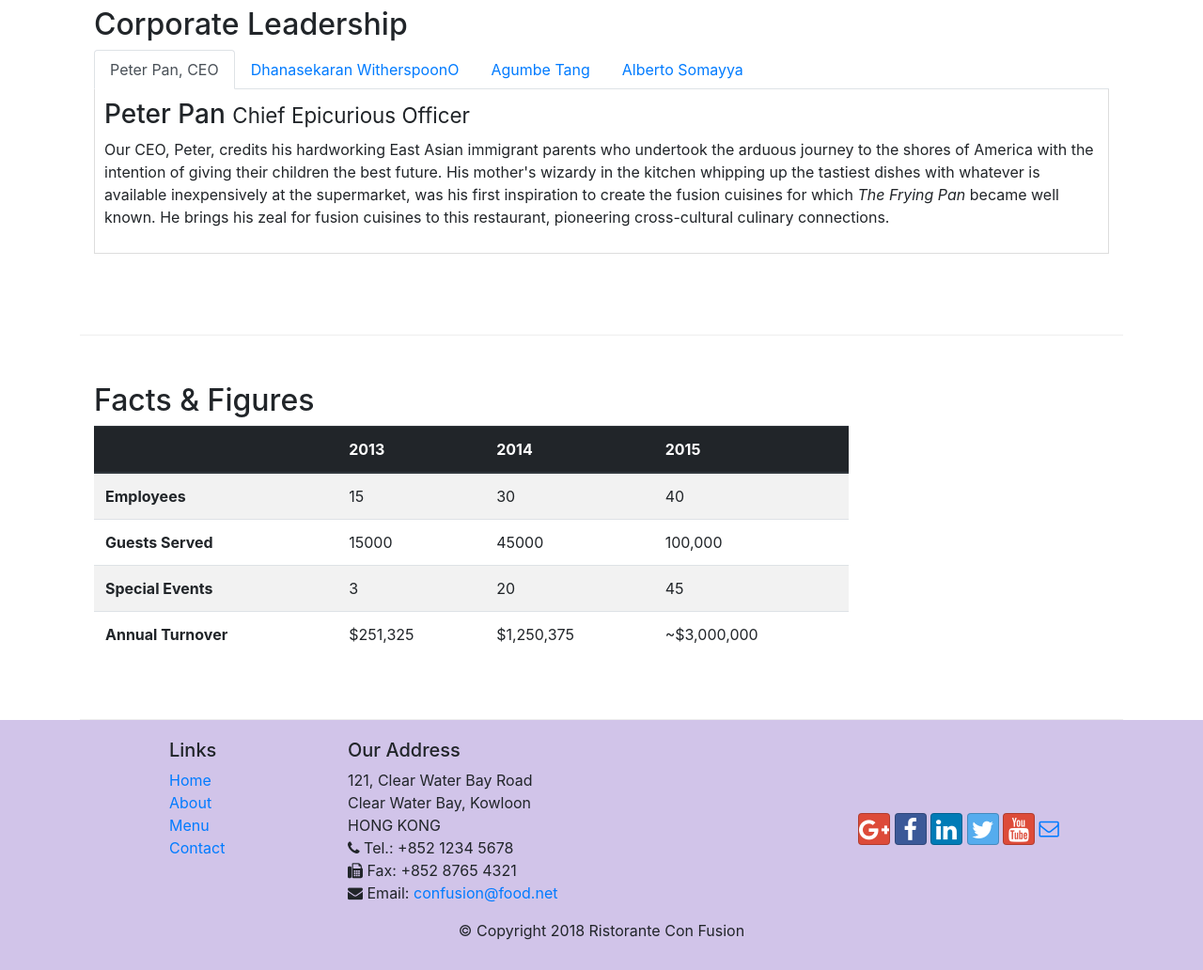
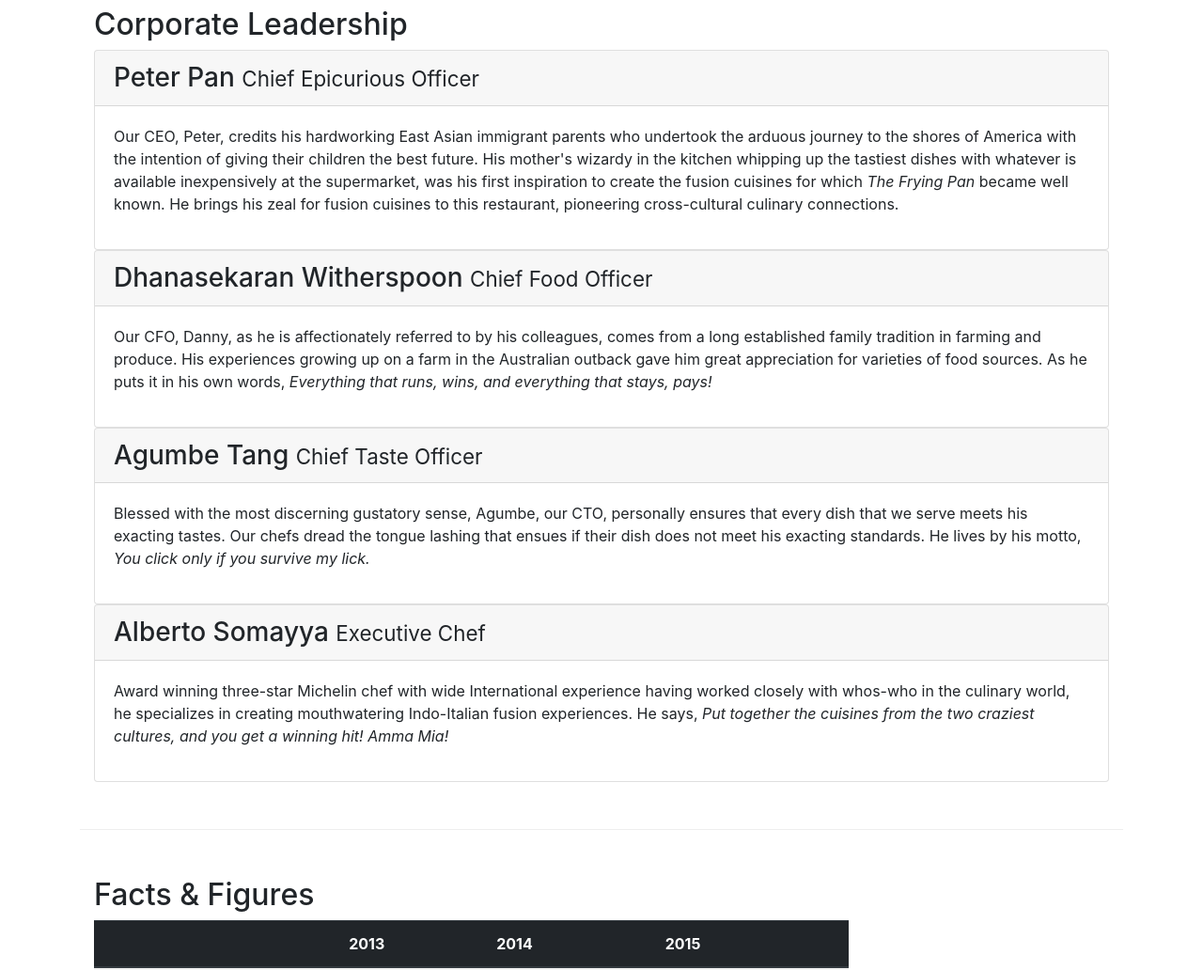
Before and after one commit to BekzhanKaspakov/Coursera-Node.js-and-NPM, a website: page aboutus.html in a window 1280 px wide. Shown: the part 940-1972 px from the top of the page at 94% size. Drawn offline with nearby package versions, Linux system fonts and the light colour scheme.

Commit message:
accordion

```diff
--- a/aboutus.html
+++ b/aboutus.html
@@ -100,36 +100,64 @@
             <div class="col-12 col-sm-12">
                 <h2>Corporate Leadership</h2>
 
-                <ul class="nav nav-tabs">
-                    <li class="nav-item">
-                        <a class="nav-link active" href="#peter" role="tab" data-toggle="tab">Peter Pan, CEO</a>
-                    </li>
-                    <li class="nav-item">
-                        <a class="nav-link" href="#dannyr" role="tab" data-toggle="tab">Dhanasekaran WitherspoonO</a>
-                    </li>
-                    <li class="nav-item">
-                        <a class="nav-link" href="#argumbe" role="tab" data-toggle="tab">Agumbe Tang</a>
-                    </li>
-                    <li class="nav-item">
-                        <a class="nav-link" href="#alberto" role="tab" data-toggle="tab">Alberto Somayya</a>
-                    </li>
-                </ul>
-                <div class="tab-content">
-                    <div role="tabpanel" class="tab-pane fade show active" id="peter">
-                        <h3>Peter Pan <small>Chief Epicurious Officer</small></h3>
-                        <p class="d-none d-sm-block">Our CEO, Peter, credits his hardworking East Asian immigrant parents who undertook the arduous journey to the shores of America with the intention of giving their children the best future. His mother's wizardy in the kitchen whipping up the tastiest dishes with whatever is available inexpensively at the supermarket, was his first inspiration to create the fusion cuisines for which <em>The Frying Pan</em> became well known. He brings his zeal for fusion cuisines to this restaurant, pioneering cross-cultural culinary connections.</p>
+                <div id="accordion">
+                    <div class="card">
+                        <div class="card-header" role="tab" id="peterhead">
+                                <h3 class="mb-0">
+                                    <a data-toggle="collapse" data-target="#peter">
+                                        Peter Pan <small>Chief Epicurious Officer</small>
+                                    </a>
+                                </h3>
+                        </div>
+                        <div role="tabpanel" class="collapse show" id="peter" data-parent="#accordion">
+                            <div class="card-body">
+                                <p class="d-none d-sm-block">Our CEO, Peter, credits his hardworking East Asian immigrant parents who undertook the arduous journey to the shores of America with the intention of giving their children the best future. His mother's wizardy in the kitchen whipping up the tastiest dishes with whatever is available inexpensively at the supermarket, was his first inspiration to create the fusion cuisines for which <em>The Frying Pan</em> became well known. He brings his zeal for fusion cuisines to this restaurant, pioneering cross-cultural culinary connections.</p>
+                            </div>
+
+                        </div>
                     </div>
-                    <div role="tabpanel" class="tab-pane fade show" id="dannyr">
-                        <h3>Dhanasekaran Witherspoon <small>Chief Food Officer</small></h3>
-                        <p class="d-none d-sm-block">Our CFO, Danny, as he is affectionately referred to by his colleagues, comes from a long established family tradition in farming and produce. His experiences growing up on a farm in the Australian outback gave him great appreciation for varieties of food sources. As he puts it in his own words, <em>Everything that runs, wins, and everything that stays, pays!</em></p>
+                    <div class="card">
+                        <div class="card-header" role="tab" id="dannyrhead">
+                                <h3 class="mb-0">
+                                    <a data-toggle="collapse" data-target="#dannyr">
+                                        Dhanasekaran Witherspoon <small>Chief Food Officer</small>
+                                    </a>
+                                </h3>
+                        </div>
+                        <div role="tabpanel" class="collapse show" id="dannyr" data-parent="#accordion">
+                            <div class="card-body">
+                                <p class="d-none d-sm-block">Our CFO, Danny, as he is affectionately referred to by his colleagues, comes from a long established family tradition in farming and produce. His experiences growing up on a farm in the Australian outback gave him great appreciation for varieties of food sources. As he puts it in his own words, <em>Everything that runs, wins, and everything that stays, pays!</em></p>
+                            </div>
+                        </div>
                     </div>
-                    <div role="tabpanel" class="tab-pane fade show" id="argumbe">
-                        <h3>Agumbe Tang <small>Chief Taste Officer</small></h3>
-                        <p class="d-none d-sm-block">Blessed with the most discerning gustatory sense, Agumbe, our CTO, personally ensures that every dish that we serve meets his exacting tastes. Our chefs dread the tongue lashing that ensues if their dish does not meet his exacting standards. He lives by his motto, <em>You click only if you survive my lick.</em></p>
+                    <div class="card">
+                        <div class="card-header" role="tab" id="argumbehead">
+                                <h3 class="mb-0">
+                                    <a data-toggle="collapse" data-target="#argumbe">
+                                        Agumbe Tang <small>Chief Taste Officer</small>                                    </a>
+                                </h3>
+                        </div>
+                        <div role="tabpanel" class="collapse show" id="argumbe" data-parent="#accordion">
+                            <div class="card-body">
+                                <p class="d-none d-sm-block">Blessed with the most discerning gustatory sense, Agumbe, our CTO, personally ensures that every dish that we serve meets his exacting tastes. Our chefs dread the tongue lashing that ensues if their dish does not meet his exacting standards. He lives by his motto, <em>You click only if you survive my lick.</em></p>
+                            </div>
+
+                        </div>
                     </div>
-                    <div role="tabpanel" class="tab-pane fade show" id="alberto">
-                        <h3>Alberto Somayya <small>Executive Chef</small></h3>
-                        <p class="d-none d-sm-block">Award winning three-star Michelin chef with wide International experience having worked closely with whos-who in the culinary world, he specializes in creating mouthwatering Indo-Italian fusion experiences. He says, <em>Put together the cuisines from the two craziest cultures, and you get a winning hit! Amma Mia!</em></p>
+                    <div class="card">
+                        <div class="card-header" role="tab" id="albertohead">
+                                <h3 class="mb-0">
+                                    <a data-toggle="collapse" data-target="#alberto">
+                                        Alberto Somayya <small>Executive Chef</small>
+                                    </a>
+                                </h3>
+                        </div>
+                        <div role="tabpanel" class="collapse show" id="alberto" data-parent="#accordion">
+                            <div class="card-body">
+                                <p class="d-none d-sm-block">Award winning three-star Michelin chef with wide International experience having worked closely with whos-who in the culinary world, he specializes in creating mouthwatering Indo-Italian fusion experiences. He says, <em>Put together the cuisines from the two craziest cultures, and you get a winning hit! Amma Mia!</em></p>
+                            </div>
+
+                        </div>
                     </div>
                 </div>
             </div>
```
